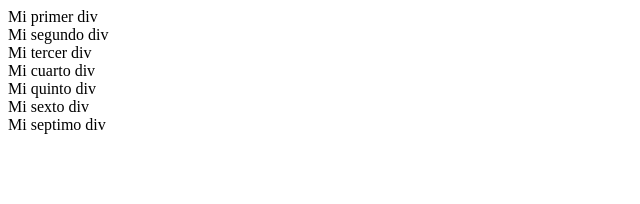
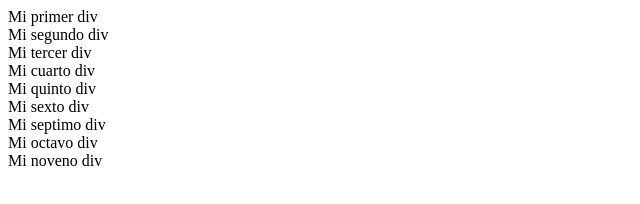
Before and after one commit to javier0130/pagina_web_git_martes_2026, a plain HTML site: page index.html in a window 1280 px wide. Shown: the whole page, without its empty margins (0-640 px from the left). Drawn offline with Linux system fonts and the light colour scheme.

Commit message:
se creo noveno div

```diff
--- a/index.html
+++ b/index.html
@@ -13,6 +13,7 @@
     <div>Mi quinto div<div></div>
      <div>Mi sexto div<div></div>
      <div>Mi septimo div<div></div>
-
+    <div>Mi octavo div<div></div>
+    <div>Mi noveno div<div></div>
 </body>
 </html>
```
